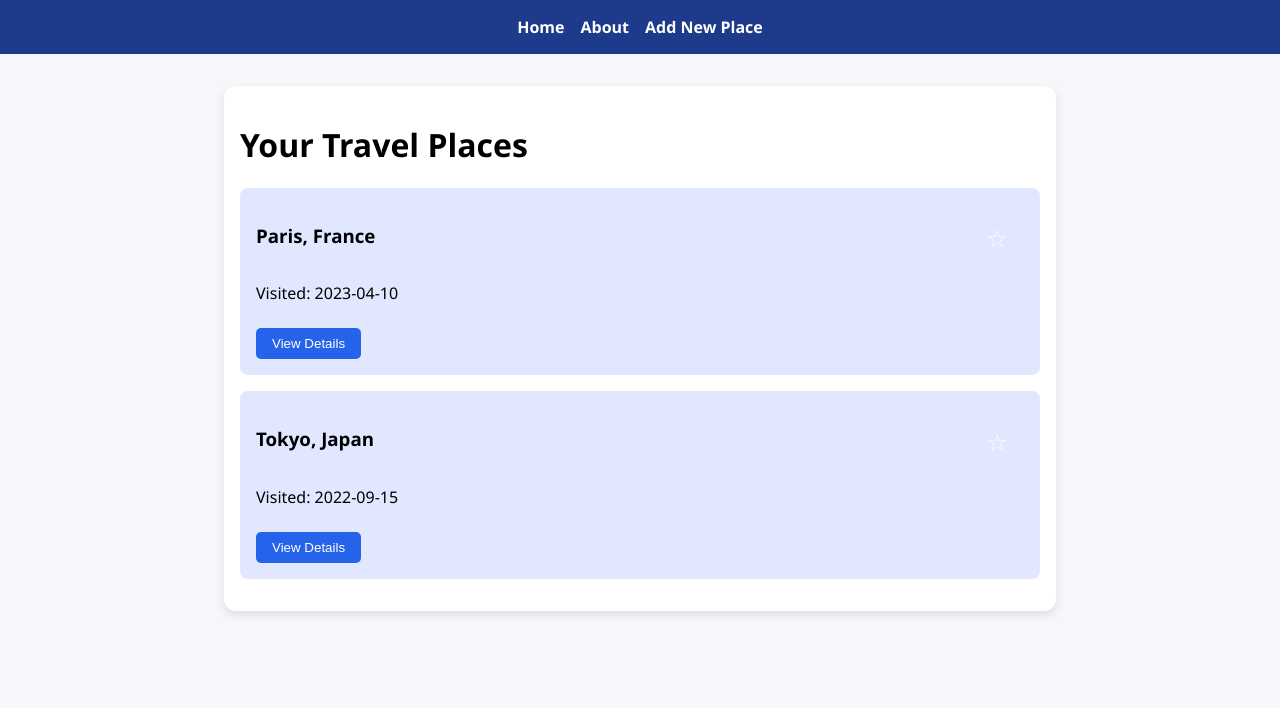
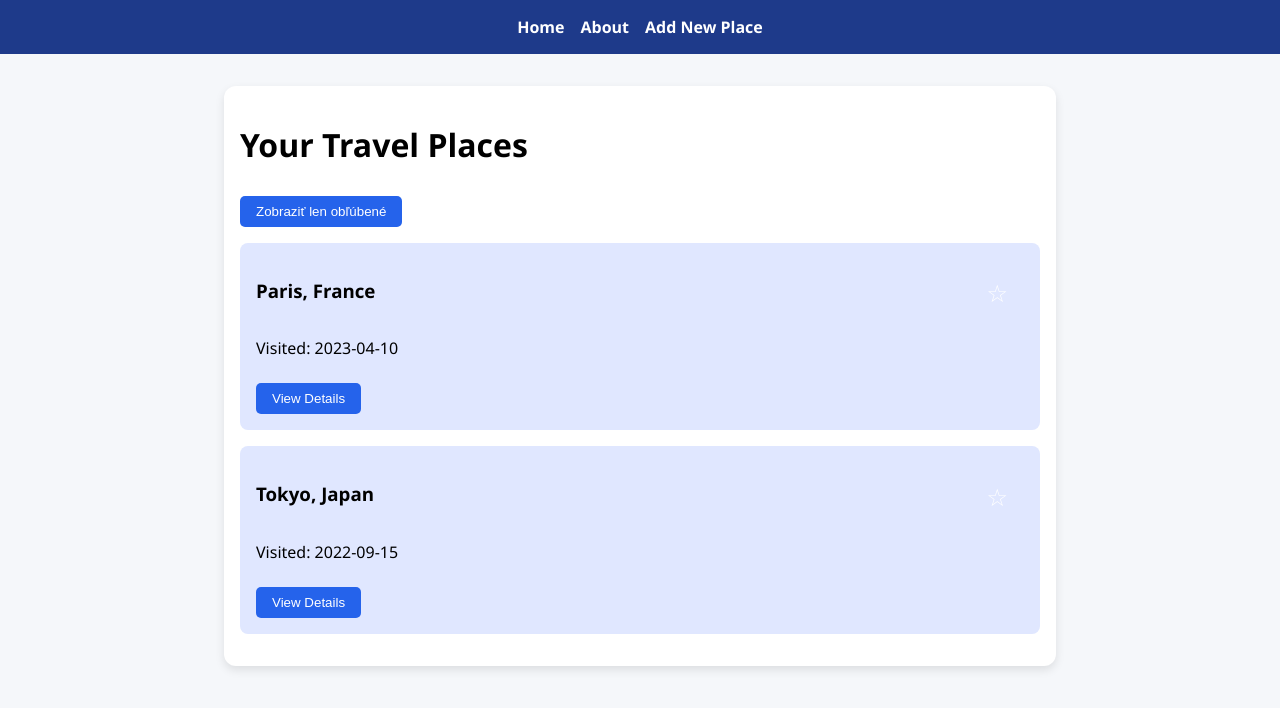
Before and after one commit to KonarAndriiana/Travel-Log, a React (Create React App) app in the folder travel-log/: page / in a window 1280 px wide. Shown: the top 708 px of the page. Built offline with nearby package versions, Linux system fonts and the light colour scheme.

Commit message:
Add filter func in Home

```diff
--- a/travel-log/src/pages/Home.js
+++ b/travel-log/src/pages/Home.js
@@ -3,6 +3,7 @@ import PlaceCard from '../components/PlaceCard';
 
 function Home() {
   const [places, setPlaces] = useState([]);
+  const [showFavoritesOnly, setShowFavoritesOnly] = useState(false);
 
   useEffect(() => {
     const storedPlaces = localStorage.getItem('travelPlaces');
@@ -23,20 +24,36 @@ function Home() {
           country: 'Japan',
           date: '2022-09-15',
           favorite: false
-        },
+        }
       ];
-
       localStorage.setItem('travelPlaces', JSON.stringify(demoData));
       setPlaces(demoData);
     }
   }, []);
 
+  const filteredPlaces = showFavoritesOnly
+    ? places.filter(place => place.favorite)
+    : places;
+
+  const toggleFilter = () => {
+    setShowFavoritesOnly(prev => !prev);
+  };
+
   return (
     <div className="container">
       <h1>Your Travel Places</h1>
-      {places.map(place => (
+      <button onClick={toggleFilter}>
+        {showFavoritesOnly ? 'Zobraziť všetky miesta' : 'Zobraziť len obľúbené'}
+      </button>
+      <div style={{ marginTop: '1rem' }}>
+        {filteredPlaces.length === 0 ? (
+          <p>Žiadne miesta na zobrazenie.</p>
+        ) : (
+          filteredPlaces.map(place => (
             <PlaceCard key={place.id} place={place} />
-      ))}
+          ))
+        )}
+      </div>
     </div>
   );
 }
```
Lines whose indentation alone changed are shown as unchanged.
